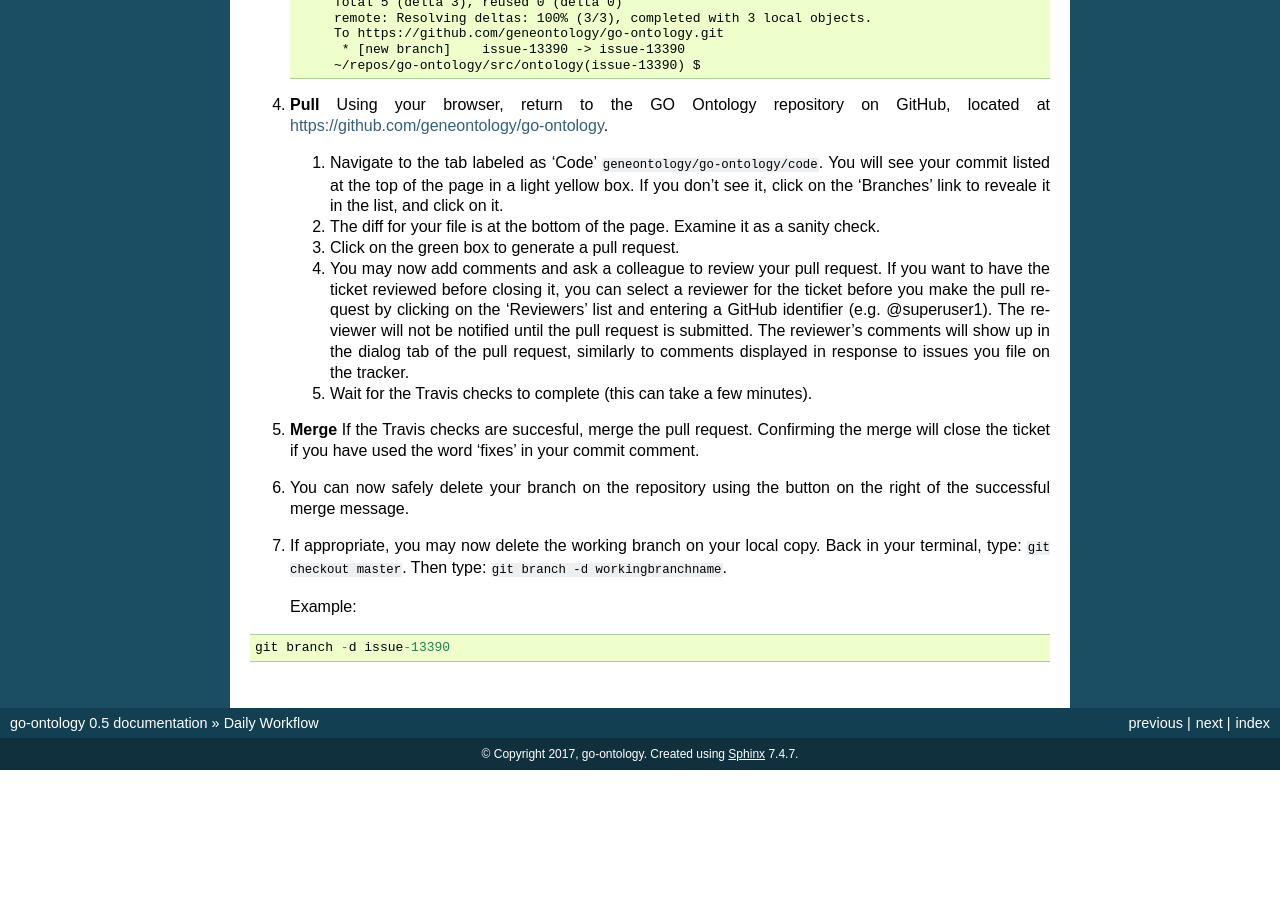
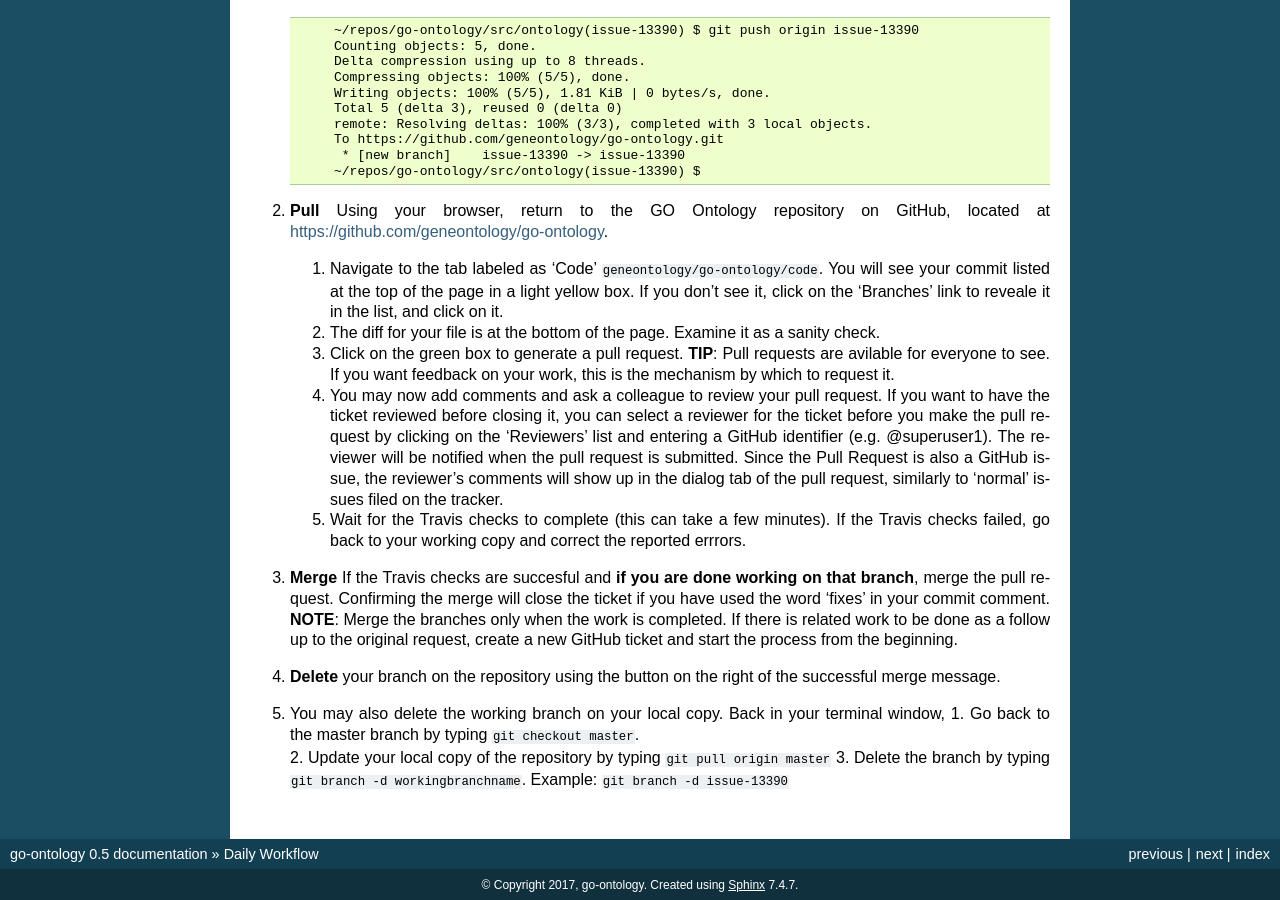
Before and after one commit to geneontology/go-ontology, a Sphinx documentation site: the page built from docs/DailyWorkflow.md, in a window 1280 px wide and 900 px high, scrolled down 2655 px. Built offline with Sphinx 7.4.7, drawn with Linux system fonts in a browser that asks for light colours; before the commit the page ends 3425 px from its top, so only the background shows below that; some of the changed text lies outside the part shown.

Commit message:
Create DailyWorkflow.md
Updated workflow according to comments on Ontology call of June 9, 2017

````diff
--- a/docs/DailyWorkflow.md
+++ b/docs/DailyWorkflow.md
@@ -47,7 +47,8 @@ Fast-forward
 ## Continuing work on an existing Working Branch
 1. If you are continuing to do work on an existing branch, in addition to updating master, go to your branch by typing ```git checkout [branch name]```. Note that you can view the existing local branches by typing ```git branch -l```.
 
-2. Make the content of the branch up to date with master (ie, the information in the GO repository) by typing ```git pull origin master ```.
+2. **OPTIONAL**: To update the working branch with respect to the current version of the ontology, type ```git pull origin master ```.
+This step is optional because it is not necessary to work on the current version of the ontology; all changes will be synchronized when git merge is performed.
 
 ## Loading, navigating and saving the Ontology in Protegé
 
@@ -63,7 +64,9 @@ Fast-forward
 
 6. Launching the reasoner: To see the term in the 'Class hierarchy' (inferred) window, you will need to run the 'ELK reasoner'. 'Reasoner' > select ELK 0.4.3, then click 'Start reasoner'. Close the various pop-up warnings about the ELK reasoner. You will now see the terms in the inferred hierarchy.
 
-7. After each modification of the ontology, synchronize the reasoner. Go to menu: 'Reasoner' > ' Synchronize reasoner'.
+7. After modification of the ontology, synchronize the reasoner. Go to menu: 'Reasoner' > ' Synchronize reasoner'.
+**NOTE**: The only changes that the reasoner will detect are those impacting the ontology structure: changes in equivalence axioms, subclasses, merges, obsoletions, new terms.
+**TIP**: When adding new relations/axioms, 'Synchronize' the reasoner. When deleting relations/axioms, it is more reliable to 'Stop' and 'Start' the reasoner again.
 
 8. Use File > Save to save your changes.
 
@@ -84,7 +87,8 @@ Fast-forward
         1 file changed, 79 insertions(+)
         ~/repos/go-ontology/src/ontology(issue-13390) $
 
-    **Note**: The word 'fixes' is a magic word in GitHub; when used in combination with the ticket number, it will automatically close the ticket. In the above example, when the file is merged in GitHub, it will close issue number 13390. Learn more on this [GitHub Help Documentation page about 'Closing issues via commit messages'](https://help.github.com/articles/closing-issues-via-commit-messages/).
+**NOTE**: It is also possible to type a longer message than allowed when using the '-m' argument; to do this, skip the -m, and a vi window (on mac) will open in which an unlimited description may be typed.
+**NOTE**: The word 'fixes' is a magic word in GitHub; when used in combination with the ticket number, it will automatically close the ticket. In the above example, when the file is merged in GitHub, it will close issue number 13390. Learn more on this [GitHub Help Documentation page about 'Closing issues via commit messages'](https://help.github.com/articles/closing-issues-via-commit-messages/).
 	If you don't want to close the close the ticket, just refer to the ticket # without the word 'Fixes'. The commit will be associated with the correct ticket but the ticket will remain open.
     **Identifying the user for commits** Git needs to know who is committing changes to the repository, so the first time you commit, you may see the following message:
 
@@ -118,18 +122,19 @@ Fast-forward
     2. The diff for your file is at the bottom of the page. Examine it as a sanity check.
 
     3. Click on the green box to generate a pull request.
+    **TIP**: Pull requests are avilable for everyone to see. If you want feedback on your work, this is the mechanism by which to request it.
 
-    4. You may now add comments and ask a colleague to review your pull request. If you want to have the ticket reviewed before closing it, you can select a reviewer for the ticket before you make the pull request by clicking on the 'Reviewers' list and entering a GitHub identifier (e.g. @superuser1). The reviewer will not be notified until the pull request is submitted. The reviewer’s comments will show up in the dialog tab of the pull request, similarly to comments displayed in response to issues you file on the tracker.
+    4. You may now add comments and ask a colleague to review your pull request. If you want to have the ticket reviewed before closing it, you can select a reviewer for the ticket before you make the pull request by clicking on the 'Reviewers' list and entering a GitHub identifier (e.g. @superuser1). The reviewer will be notified when the pull request is submitted. Since the Pull Request is also a GitHub issue, the reviewer’s comments will show up in the dialog tab of the pull request, similarly to 'normal' issues filed on the tracker.
 
-    5. Wait for the Travis checks to complete (this can take a few minutes).
+    5. Wait for the Travis checks to complete (this can take a few minutes). If the Travis checks failed, go back to your working copy and correct the reported errrors.
 
-5. **Merge** If the Travis checks are succesful, merge the pull request. Confirming the merge will close the ticket if you have used the word 'fixes' in your commit comment.
+5. **Merge** If the Travis checks are succesful and **if you are done working on that branch**, merge the pull request. Confirming the merge will close the ticket if you have used the word 'fixes' in your commit comment.
+ **NOTE**: Merge the branches only when the work is completed. If there is related work to be done as a follow up to the original request, create a new GitHub ticket and start the process from the beginning.
 
-6. You can now safely delete your branch on the repository using the button on the right of the successful merge message.
+6. **Delete** your branch on the repository using the button on the right of the successful merge message.
 
-7. If appropriate, you may now delete the working branch on your local copy. Back in your terminal, type: ```git checkout master```. Then type: ```git branch -d workingbranchname```.
-
-      Example:
-```
-git branch -d issue-13390
-```
+7. You may also delete the working branch on your local copy. Back in your terminal window,
+       1. Go back to the master branch by typing ```git checkout master```.
+       2. Update your local copy of the repository by typing  ```git pull origin master```
+       3. Delete the branch by typing ```git branch -d workingbranchname```.
+      Example:   ```git branch -d issue-13390```
````
